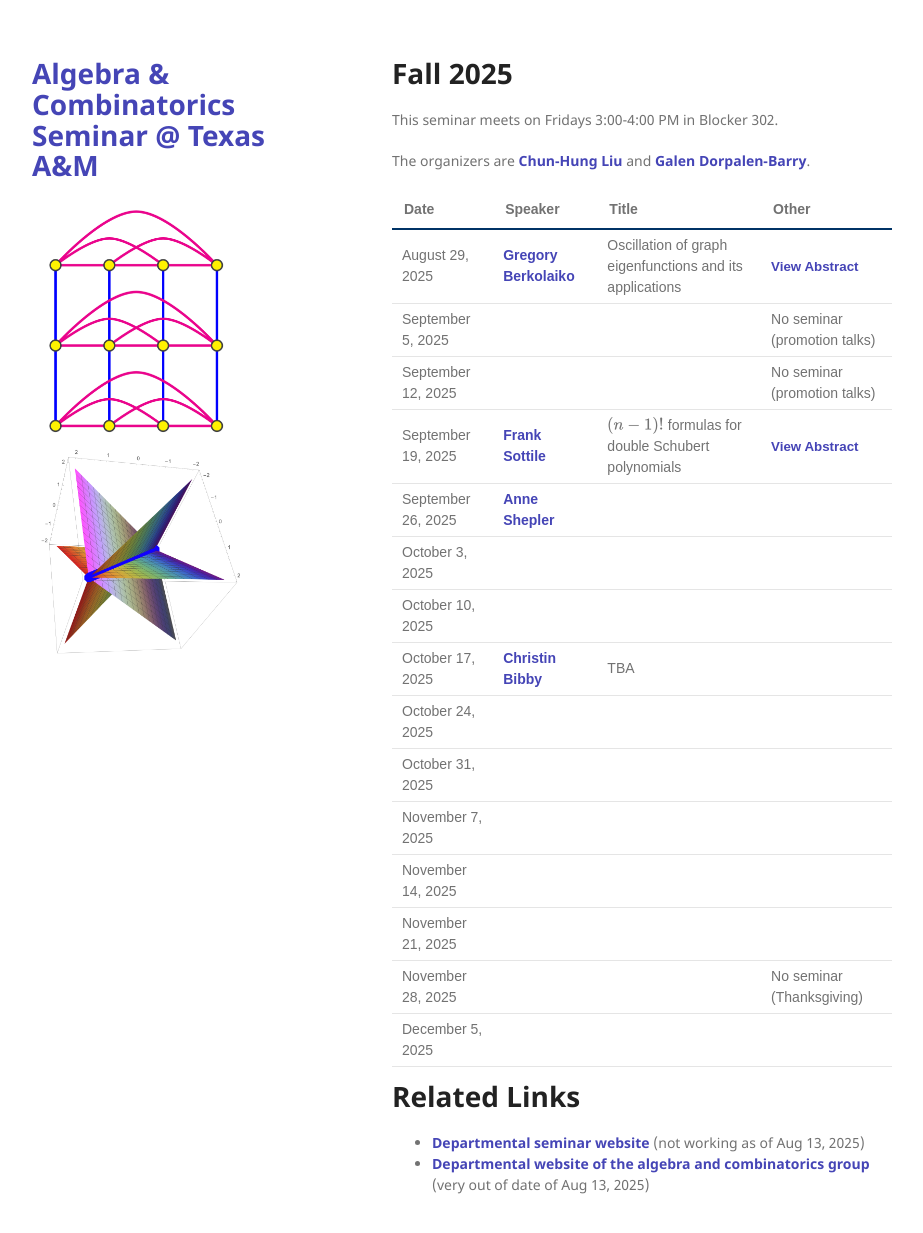
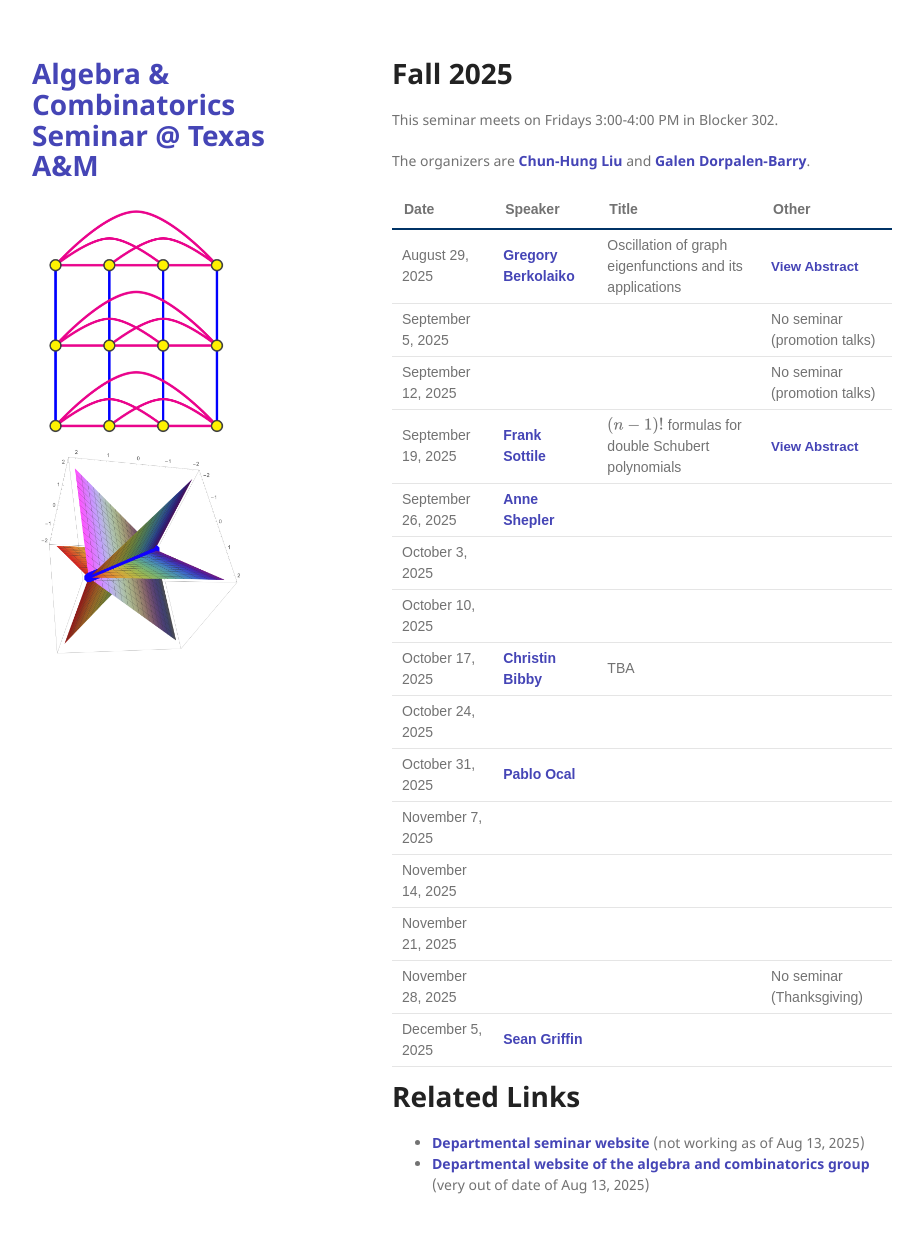
Before and after one commit to tamu-seminar/alg-comb, a Jekyll site: the page built from index.md, in a window 1280 px wide and 1265 px high. Shown: the top 1233 px of the window, without its empty margins (178-1101 px from the left). Built offline with Jekyll 4.4.1, drawn with Linux system fonts in a browser that asks for light colours.

Commit message:
griffin, ocal

```diff
--- a/index.md
+++ b/index.md
@@ -32,12 +32,12 @@ The organizers are [Chun-Hung Liu](https://people.tamu.edu/~chliu/) and [Galen D
 | October 10, 2025 | | | |
 | October 17, 2025 | [Christin Bibby](https://www.math.lsu.edu/~bibby/) | TBA | |
 | October 24, 2025 | | | |
-| October 31, 2025 | | | |
+| October 31, 2025 |[Pablo Ocal](https://pabloocal.github.io/) | | |
 | November 7, 2025 | | | |
 | November 14, 2025 | | | |
 | November 21, 2025 | | | |
 | November 28, 2025 | | | No seminar (Thanksgiving) |
-| December 5, 2025 | | | |
+| December 5, 2025 | [Sean Griffin](https://sites.google.com/view/sgriffin/home) | | |
 
 
 
```
